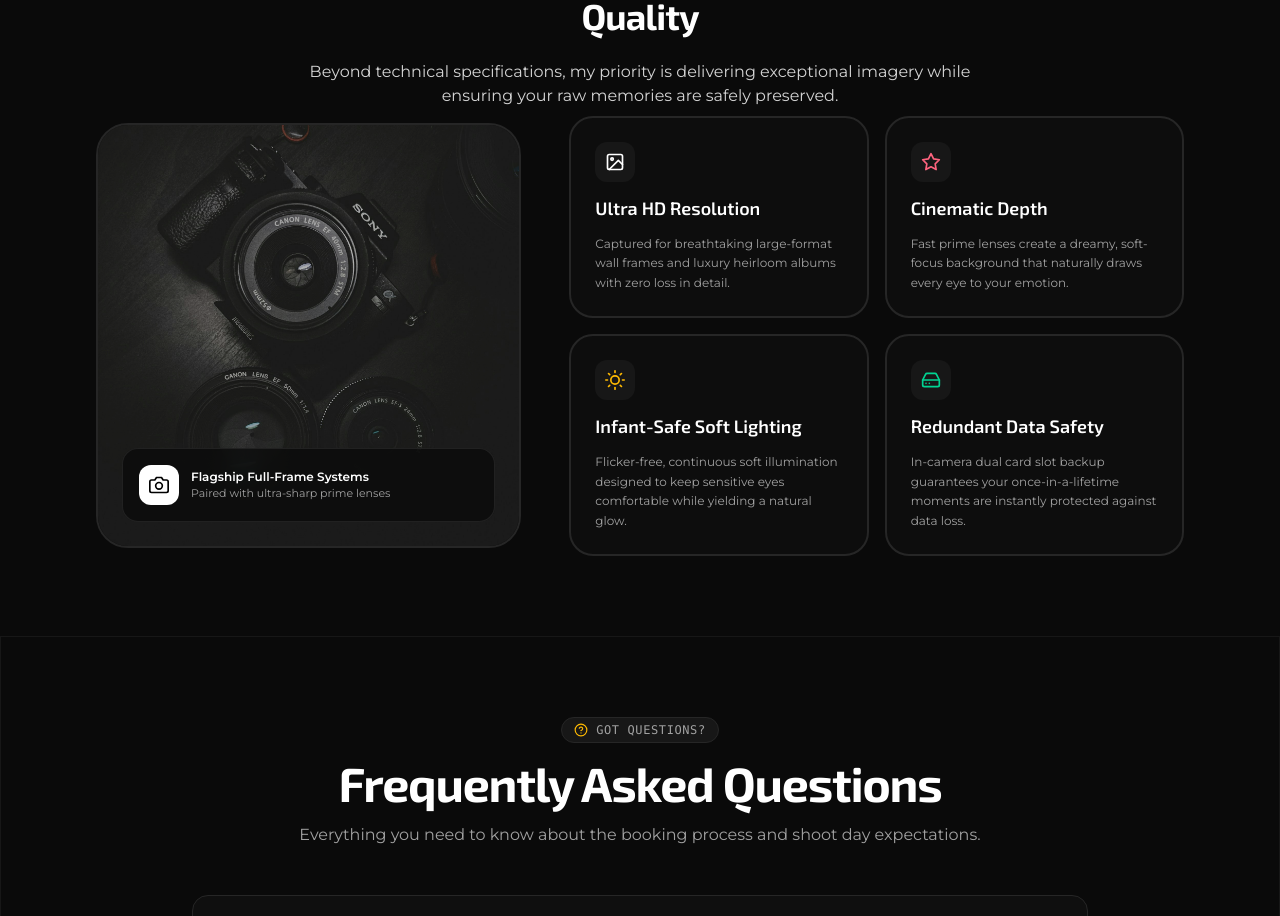
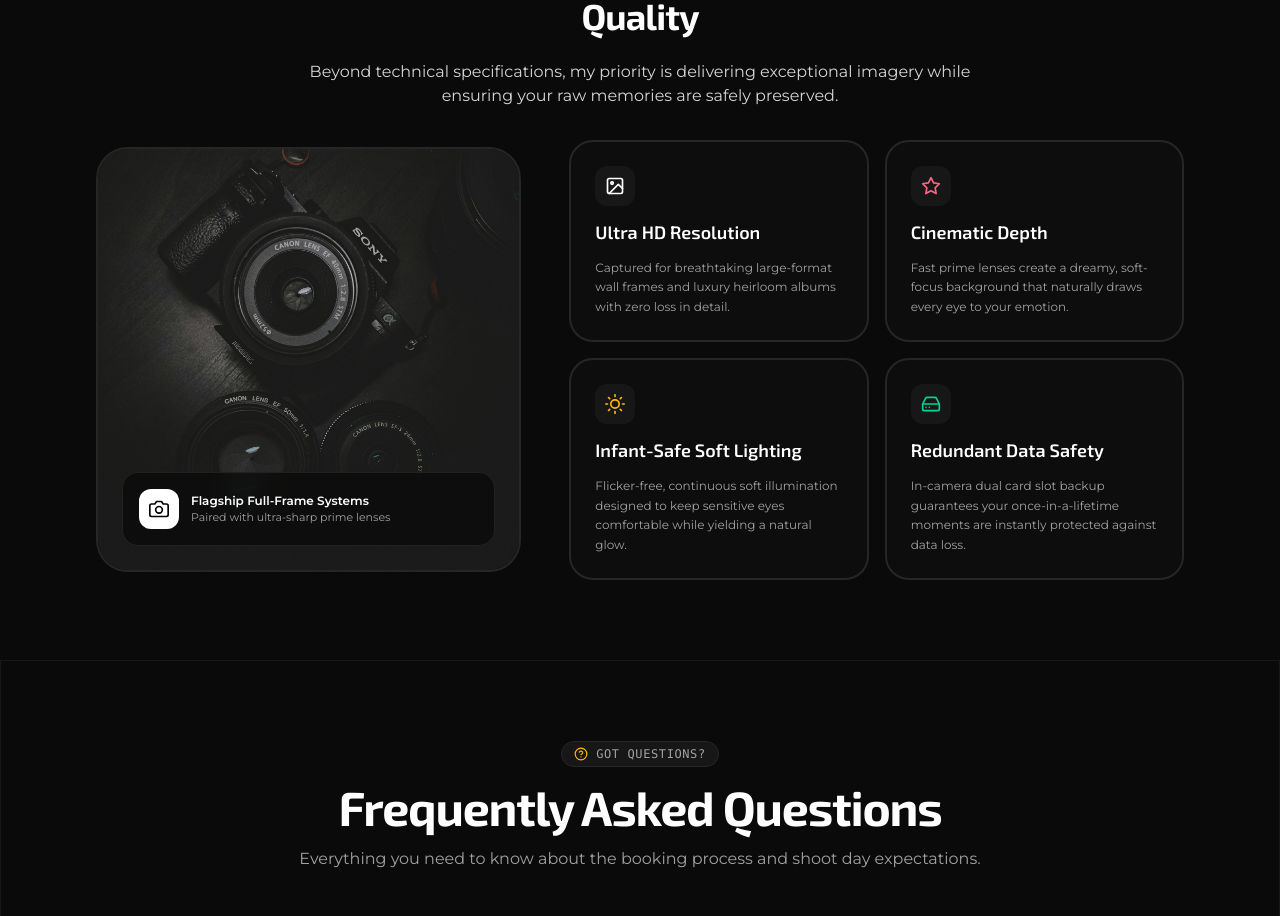
Before and after one commit to lakshan-beast/Photography-website, a React (Vite) app: page / in a window 1280 px wide. Shown: the part 2988-3904 px from the top of the page. Built offline with nearby package versions, Linux system fonts and the light colour scheme.

Commit message:
style: adjust margin in AboutEquipment component for improved layout

```diff
--- a/src/components/AboutEquipment.jsx
+++ b/src/components/AboutEquipment.jsx
@@ -105,7 +105,7 @@ export default function AboutEquipment() {
             </p>
           </div>
 
-          <div className="grid grid-cols-1 lg:grid-cols-12 gap-12 items-center mt-2">
+          <div className="grid grid-cols-1 lg:grid-cols-12 gap-12 items-center mt-8">
             {/* left : camera */}
             <div className="lg:col-span-5 relative order-2 lg:order-1">
               <div className="relative rounded-4xl overflow-hidden border-2 border-neutral-800 bg-neutral-900 aspect-square">
@@ -134,7 +134,7 @@ export default function AboutEquipment() {
             </div>
 
             {/* Right: Quality & Safety Highlights */}
-            <div className="lg:col-span-7 grid grid-cols-1 sm:grid-cols-2 gap-4 order-1 lg:order-2">
+            <div className=" lg:col-span-7 grid grid-cols-1 sm:grid-cols-2 gap-4 order-1 lg:order-2">
               <div className="p-6 rounded-3xl bg-neutral-800/10 border-2 border-neutral-800 hover:border-neutral-900 transition-all space-y-3">
                 <div className="w-10 h-10 rounded-xl bg-neutral-900 flex items-center justify-center text-white">
                   <FiImage className="w-5 h-5" />
```
